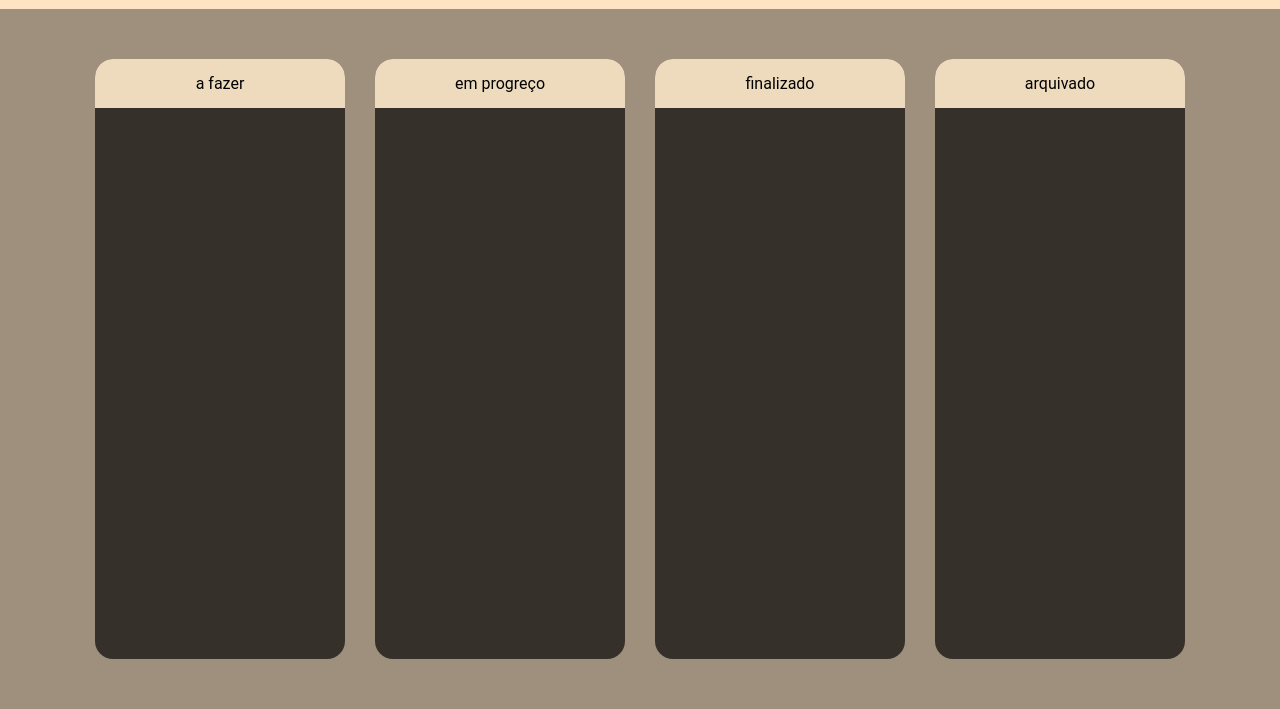
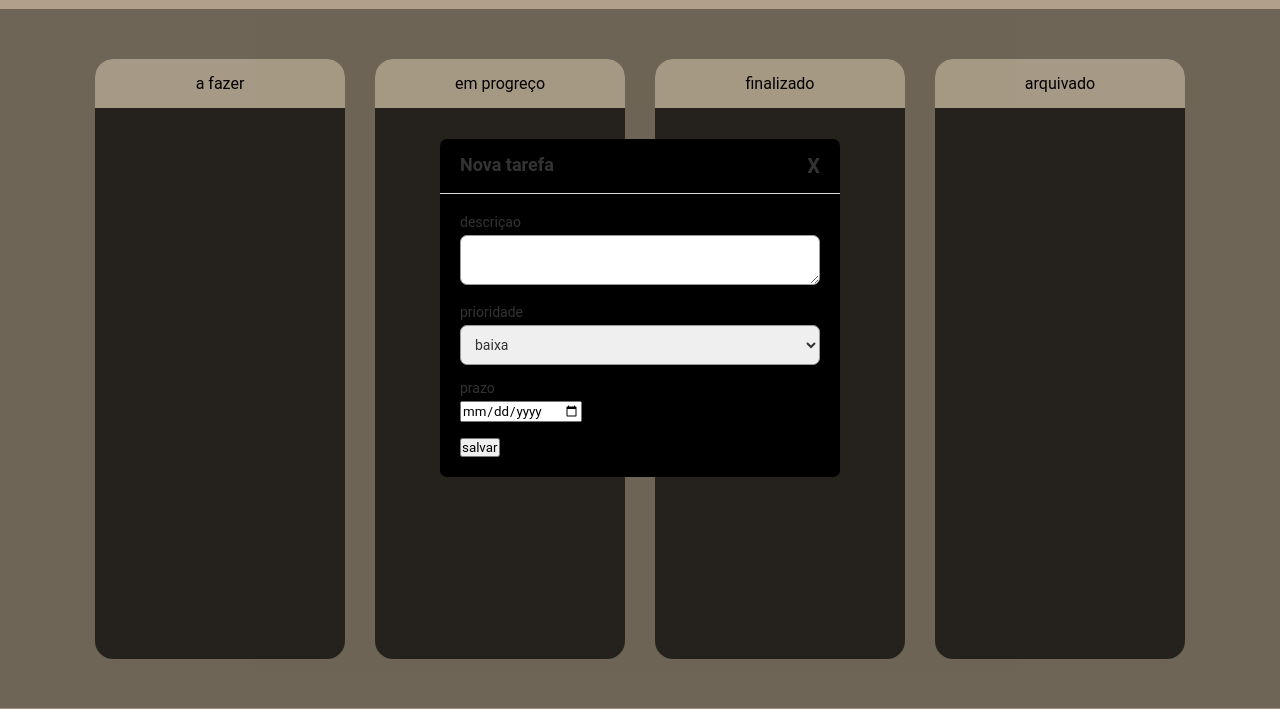
Before and after one commit to wendell-S/Plataforma-de-Gest-o-de-Tarefas-TaskFlow, a plain HTML site: page Plataforma de Gestão de Tarefas TaskFlow/index.html in a window 1280 px wide. Shown: the part 92-801 px from the top of the page. Drawn offline with Linux system fonts and the light colour scheme.

Commit message:
Add upgrade v0.2

```diff
--- a/Plataforma de Gestão de Tarefas TaskFlow/index.html
+++ b/Plataforma de Gestão de Tarefas TaskFlow/index.html
@@ -53,6 +53,38 @@
             </div>
         </div>
     </div>
+
+    <div id="modal">
+        <div class="box">
+            <div class="head">
+                <span>Nova tarefa</span>
+                <button>X</button>
+            </div>
+
+            <div class="form">
+                <div class="form-group">
+                    <label for="descripion">descriçao</label>
+                    <textarea id="descripion" rows="3"></textarea>
+                </div>
+
+                <div class="form-group">
+                    <label for="">prioridade</label>
+                    <select id="priority">
+                        <option>baixa</option>
+                        <option>media</option>
+                        <option>alta</option>
+                    </select>
+                </div>
+
+                <div class="form-group">
+                    <label for="">prazo</label>
+                    <input type="date" id="deadline">
+                </div>
+
+                <button>salvar</button>
+            </div>
+        </div>
+    </div>
 </body>
 
 </html>
--- a/Plataforma de Gestão de Tarefas TaskFlow/src/css/style.css
+++ b/Plataforma de Gestão de Tarefas TaskFlow/src/css/style.css
@@ -50,3 +50,78 @@ body {
     padding: 15px;
     overflow: none;
 }
+
+#modal {
+    position: fixed;
+    top: 0;
+    bottom: 0;
+    left: 0;
+    right: 0;
+    background-color: rgba(0,0,0, 0.3);
+    display: flex;
+    justify-content: center;
+    align-items: center;
+}
+
+#modal .box {
+    background-color: black;
+    width: 400px;
+    border-radius: 7px;
+    overflow: hidden;
+}
+
+#modal .box .head {
+    display: flex;
+    justify-content: space-between;
+    padding: 15px 20px;
+    border-bottom: 1px solid #DDD;
+}
+
+#modal .box .head span {
+    font-size: 18px;
+    font-weight: 700;
+    color: #333;
+}
+
+#modal .box .head button {
+    border: none;
+    background: none;
+    font-size: 20px;
+    font-weight: 700;
+    cursor: pointer;
+    color: #333;
+}
+
+#modal .box .form {
+    padding: 20px;
+}
+
+#modal .box .form .form-group {
+    margin-bottom: 15px;
+}
+
+#modal .box .form label {
+    display: block;
+    font-size: 14px;
+    color: #333;
+    margin-bottom: 5px;
+}
+
+#modal .box .form textarea,
+#modal .box .form select {
+    width: 100%;
+    border-radius: 7px;
+    font-size: 14px;
+    border: 1px solid #999;
+    color: #333;
+}
+
+#modal .box .form textarea {
+    width: 100%;
+}
+
+#modal .box .form select {
+
+    padding: 10px;
+
+}
```
